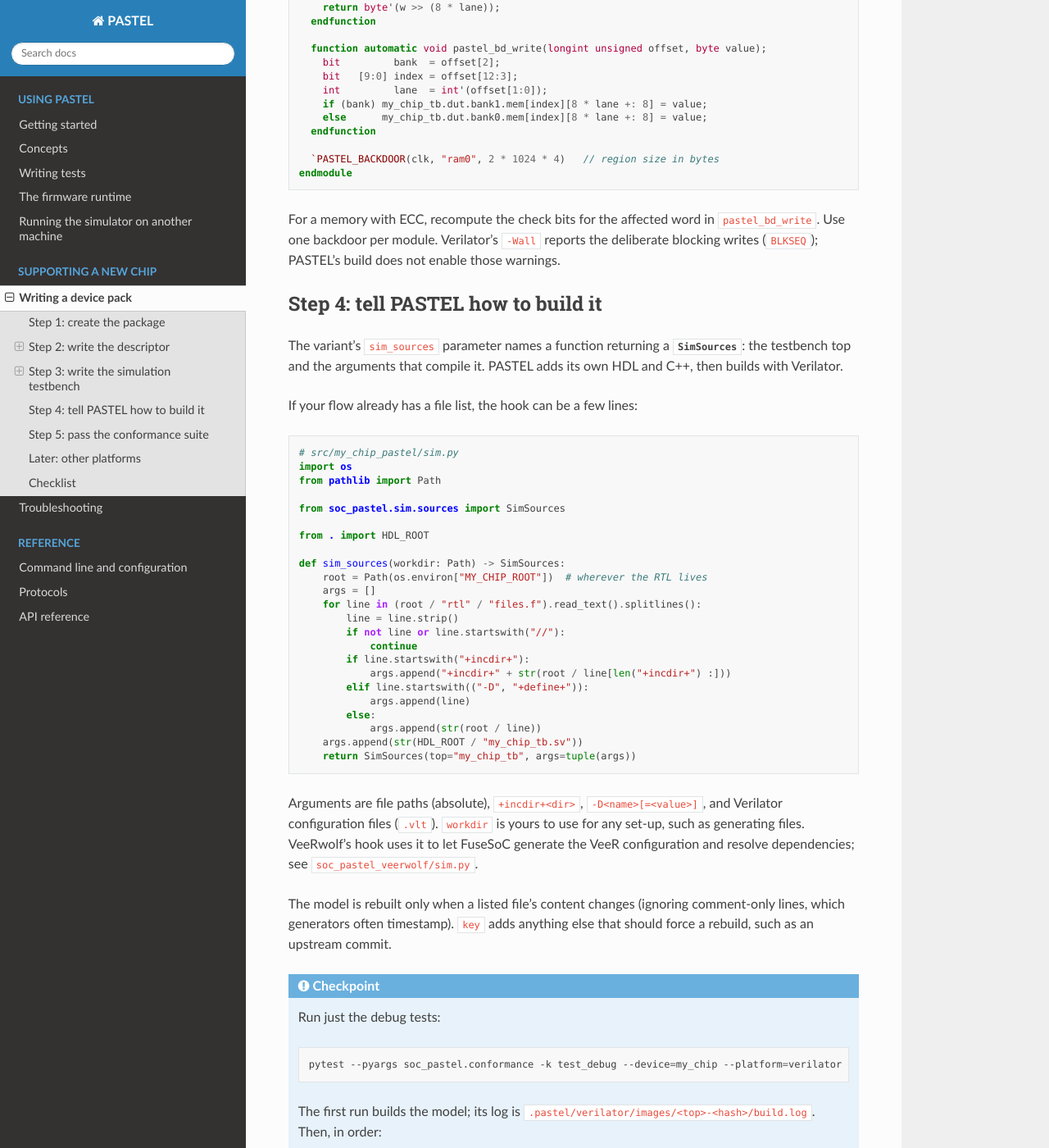
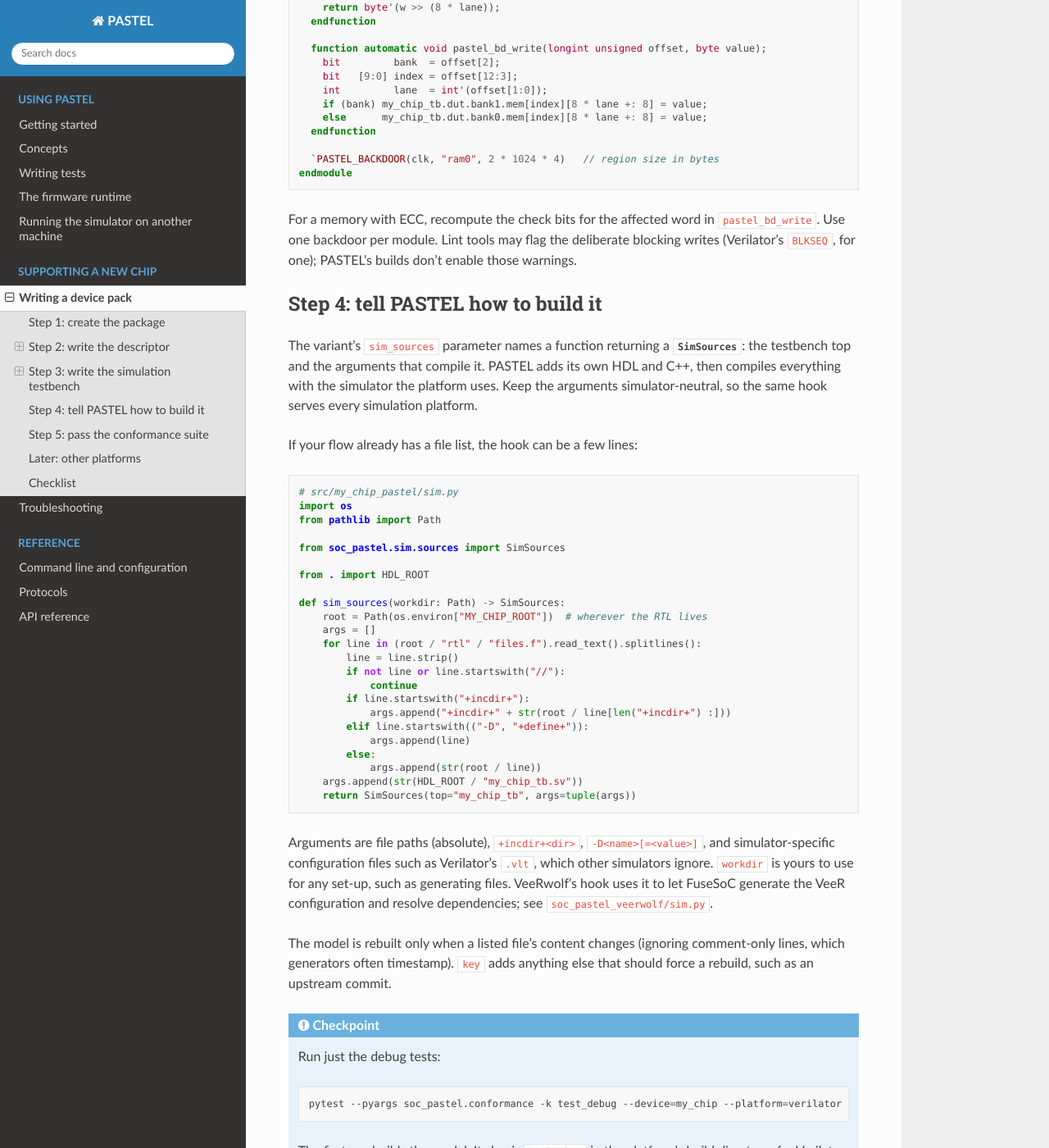
Before and after one commit to soc-puppets/soc-pastel, a Sphinx documentation site: the page built from docs/guides/device-pack.rst, in a window 1280 px wide and 1400 px high, scrolled down 6278 px. Shown: the whole window at 82% size. Built offline with Sphinx 7.4.7 and the Read the Docs theme 3.1.0, drawn with Linux system fonts in a browser that asks for light colours; some of the changed text lies outside the part shown.

Commit message:
Describe simulation in simulator-neutral terms
Verilator is the only simulation platform so far, but Xcelium, VCS and
Questa should fit without the docs reading as Verilator-only. Describe
the model, its build log and its waveform generically, keep Verilator's
platform options in their own table, and name Verilator only where
something is specific to it.

Co-Authored-By: Claude Opus 5.5 <noreply@anthropic.com>

```diff
--- a/docs/guides/device-pack.rst
+++ b/docs/guides/device-pack.rst
@@ -362,9 +362,9 @@ rest. This one serves a RAM split into two banks interleaved by 32-bit word:
    endmodule
 
 For a memory with ECC, recompute the check bits for the affected word in
-``pastel_bd_write``. Use one backdoor per module. Verilator's ``-Wall`` reports
-the deliberate blocking writes (``BLKSEQ``); PASTEL's build does not enable
-those warnings.
+``pastel_bd_write``. Use one backdoor per module. Lint tools may flag the
+deliberate blocking writes (Verilator's ``BLKSEQ``, for one); PASTEL's builds
+don't enable those warnings.
 
 .. _step-4-tell-pastel-how-to-build-it:
 
@@ -373,8 +373,9 @@ Step 4: tell PASTEL how to build it
 
 The variant's ``sim_sources`` parameter names a function returning a
 :py:class:`~soc_pastel.sim.sources.SimSources`: the testbench top and the
-arguments that compile it. PASTEL adds its own HDL and C++, then builds with
-Verilator.
+arguments that compile it. PASTEL adds its own HDL and C++, then compiles
+everything with the simulator the platform uses. Keep the arguments
+simulator-neutral, so the same hook serves every simulation platform.
 
 If your flow already has a file list, the hook can be a few lines:
 
@@ -405,7 +406,8 @@ If your flow already has a file list, the hook can be a few lines:
        return SimSources(top="my_chip_tb", args=tuple(args))
 
 Arguments are file paths (absolute), ``+incdir+<dir>``, ``-D<name>[=<value>]``,
-and Verilator configuration files (``.vlt``). ``workdir`` is yours to use for any
+and simulator-specific configuration files such as Verilator's ``.vlt``,
+which other simulators ignore. ``workdir`` is yours to use for any
 set-up, such as generating files. VeeRwolf's hook uses it to let FuseSoC
 generate the VeeR configuration and resolve dependencies; see
 ``soc_pastel_veerwolf/sim.py``.
@@ -422,7 +424,8 @@ else that should force a rebuild, such as an upstream commit.
 
       pytest --pyargs soc_pastel.conformance -k test_debug --device=my_chip --platform=verilator
 
-   The first run builds the model; its log is
+   The first run builds the model. Its log is ``build.log`` in the platform's
+   build directory; for Verilator,
    ``.pastel/verilator/images/<top>-<hash>/build.log``. Then, in order:
 
    1. The simulator connects and its endpoints match the descriptor. A mismatch
```
Also changed, not shown: docs/getting-started.rst (+4 -3 lines), docs/guides/remote-simulation.rst (+8 -5 lines), docs/guides/troubleshooting.rst (+7 -5 lines), docs/guides/writing-tests.rst (+9 -7 lines), docs/reference/cli.rst (+22 -7 lines), 1 other file.
